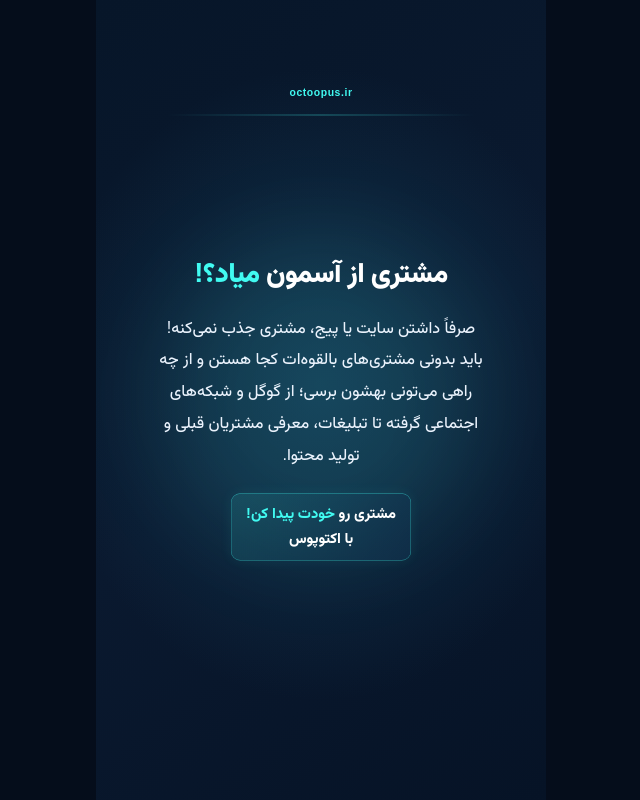
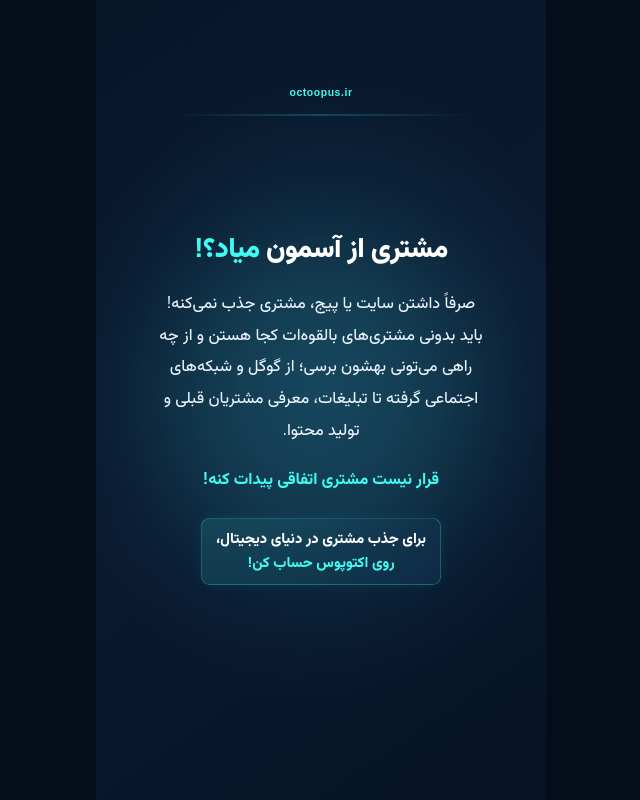
Before and after one commit to mr-masoud-momeni/octoopus-motion, a plain HTML site: page octo-reels/projects/branding/customer-acquisition.html in a window 1280 px wide. Shown: the whole page, without its empty margins (319-959 px from the left). Drawn offline with Linux system fonts and the light colour scheme.

Commit message:
Refine customer acquisition reel closing line

```diff
--- a/octo-reels/projects/branding/customer-acquisition.html
+++ b/octo-reels/projects/branding/customer-acquisition.html
@@ -32,7 +32,7 @@ h1 span,.highlight{color:var(--cyan)}
  <section class="copy">
   <h1>مشتری از آسمون <span>میاد؟!</span></h1>
   <p class="message">صرفاً داشتن سایت یا پیج، مشتری جذب نمی‌کنه! باید بدونی مشتری‌های بالقوه‌ات کجا هستن و از چه راهی می‌تونی بهشون برسی؛ از گوگل و شبکه‌های اجتماعی گرفته تا تبلیغات، معرفی مشتریان قبلی و تولید محتوا.</p>
-  <div class="cta">مشتری رو <span>خودت پیدا کن!</span><br>با اکتوپوس</div>
+  <p class="message"><strong>قرار نیست مشتری اتفاقی پیدات کنه!</strong></p><div class="cta">برای جذب مشتری در دنیای دیجیتال،<br><span>روی اکتوپوس حساب کن!</span></div>
  </section>
 </main>
 <script>
```
